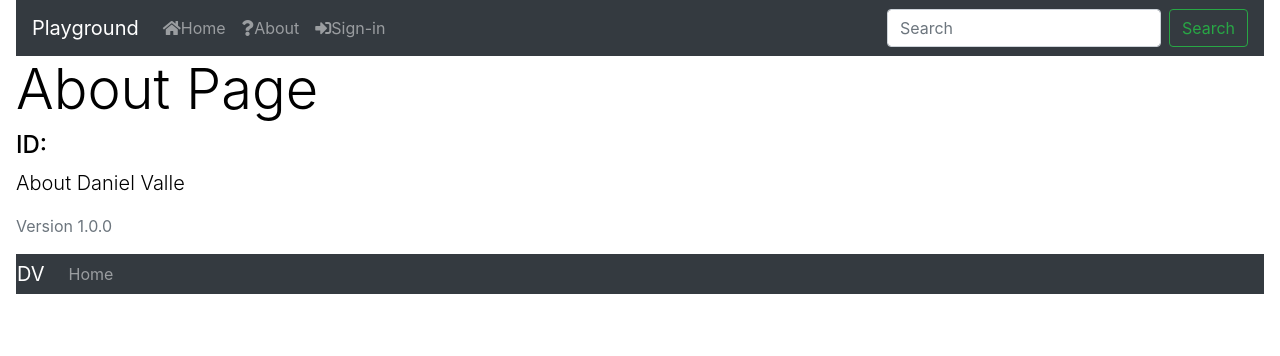
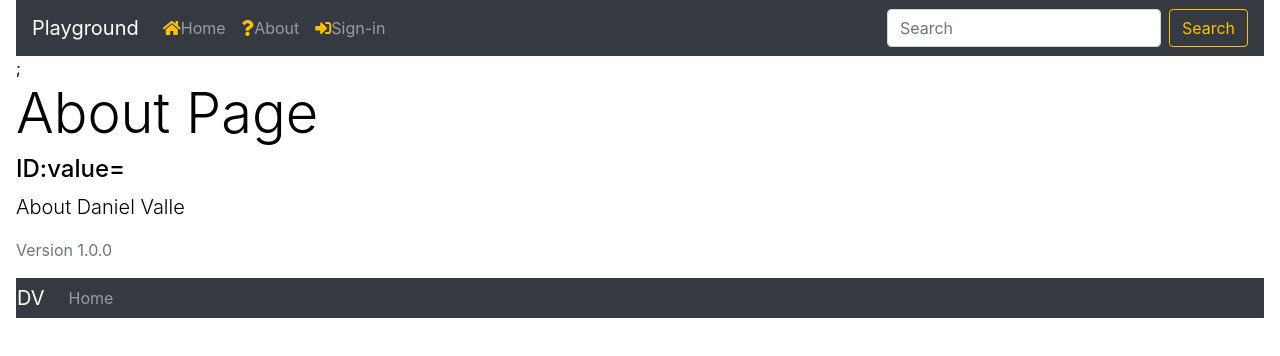
Before and after one commit to ascalmon/React_playground, a React (Create React App) app: page /#/about in a window 1280 px wide. Shown: the top 356 px of the page. Built offline with nearby package versions, Linux system fonts and the light colour scheme.

Commit message:
Passing sign-in username to About component through a function

```diff
--- a/src/App.js
+++ b/src/App.js
@@ -13,7 +13,8 @@ class App extends Component {
   constructor(){
     super()
     this.state = {
-      title: ''
+      title: '',
+      sign: ''
     }
   }
 
@@ -23,9 +24,16 @@ class App extends Component {
     });
   }
 
+  onSignin(text){
+    this.setState({
+      sign: text
+    });
+  }
+
 
   render() {
     this.onChange = this.onChange.bind(this);
+    this.onSignin = this.onSignin.bind(this);
 
     return (
       <Router>
@@ -35,11 +43,12 @@ class App extends Component {
             <Switch>
                <Route exact path="/"
                 render={(props) => <Home {...props} value={this.state.title} />} />
-               <Route exact path="/about" component={About} />
+              <Route exact path="/about"
+                render={(props) => <About {...props} sinal={this.state.sign}/>} />
                <Route exact path="/about/:id" component={About} />
                <Route
                  exact path="/signin"
-                 render={(props) => <Signin {...props} isWorking={'antonio'} />} />
+                 render={(props) => <Signin onChange={this.onSignin} sinal={this.state.sign}/>} />
                <Route component={NotFound} />
             </Switch>
             <Footer />
--- a/src/components/Signin.js
+++ b/src/components/Signin.js
@@ -10,6 +10,8 @@ class  Signin extends Component {
     password: '',
     name: ''
   }
+
+
 
   componentDidMount(){
     axios
@@ -27,9 +29,11 @@ class  Signin extends Component {
 
   onSubmit = (e) => {
     e.preventDefault();
-    this.componentDidMount()
+    this.componentDidMount();
+    console.log('Signin');
+    this.props.onChange(this.state.username);
     // Redirect to home page
-    this.props.history.push('/');
+    //this.props.history.push('/');
  };
 
   getInput = (event) => {
@@ -51,6 +55,7 @@ class  Signin extends Component {
   };
 
   render() {
+    console.log(this.props.onChange);
     return (
       <React.Fragment>
         <h1>{console.log(this.props)}</h1>
--- a/src/components/layout/Header.js
+++ b/src/components/layout/Header.js
@@ -45,7 +45,7 @@ class Header extends Component {
   }
 
   render(){
-    console.log(this.props);
+    //console.log(this.props);
     const handleChange = this.handleChange.bind(this);
     const onSubmit = this.onSubmit.bind(this);
 
@@ -61,23 +61,23 @@ class Header extends Component {
           <ul className="navbar-nav mr-auto">
             <li className="nav-item">
               <Link to="/" className="nav-link">
-                <i className="fas fa-home style={{ cursor: 'pointer', float: 'right', color: 'red' }}"></i>Home
+                <i className="fas fa-home" style={{ color: '#ffc107' }}></i>Home
               </Link>
             </li>
             <li className="nav-item">
               <Link to="/about" className="nav-link">
-                <i className="fas fa-question"></i>About
+                <i className="fas fa-question" style={{ color: '#ffc107' }}></i>About
               </Link>
             </li>
             <li className="nav-item">
               <Link to="/signin" className="nav-link">
-                <i className="fas fa-sign-in-alt"></i>Sign-in
+                <i className="fas fa-sign-in-alt" style={{ color: '#ffc107' }}></i>Sign-in
               </Link>
             </li>
           </ul>
           <form className="form-inline my-2 my-lg-0">
             <input className="form-control mr-sm-2" id="search" onChange={handleChange} type="search" placeholder="Search" aria-label="Search" />
-            <button className="btn btn-outline-success my-2 my-sm-0" onClick={onSubmit}type="submit">Search</button>
+          <button className="btn btn-outline-warning my-2 my-sm-0" onClick={onSubmit}type="submit">Search</button>
           </form>
         </div>
       </nav>
--- a/src/components/pages/About.js
+++ b/src/components/pages/About.js
@@ -2,9 +2,13 @@ import React from 'react';
 
 export default (props) => {
   return (
+
     <div>
-      <h1 className="display-4">About Page</h1>
-      <h4>ID:{props.match.params.id}</h4>
+      {console.log(props)};
+
+        <h1 className="display-4">About Page</h1>
+
+      <h4>ID:value={props.sinal}</h4>
       <p className="lead">About Daniel Valle</p>
       <p className="text-secondary">Version 1.0.0</p>
     </div>
--- a/src/components/pages/Home.js
+++ b/src/components/pages/Home.js
@@ -19,6 +19,7 @@ class Home extends Component {
     .get(
       `https://cors-anywhere.herokuapp.com/https://react-api-ascalmon.herokuapp.com/users/${username}`)
     .then(res => {
+      //console.log(res.request)
      if(res.data.length === 1 && username !== this.state.username){
         console.log(res.data);
         this.setState({username: res.data[0].username});
@@ -38,7 +39,8 @@ class Home extends Component {
 
   render() {
 
-    //console.log('Home', this.props.value);
+
+    console.log('Home', this.props);
     if(this.props.value !== '' && this.props.value !== this.state.last_access){
       //console.log('Home', this.props.value);
       this.searchData(this.props.value);
@@ -46,7 +48,7 @@ class Home extends Component {
     return (
       <div>
         <h1 className="display-4">Playground Home Page</h1>
-        <h4>Username:{this.state.username}</h4>
+      <h4>Username:{this.state.username}</h4>
         <h4>Email:{this.state.email}</h4>
         <p className="lead">{this.state.username} Home Page</p>
         <p className="text-secondary">Version 1.0.0</p>
```
